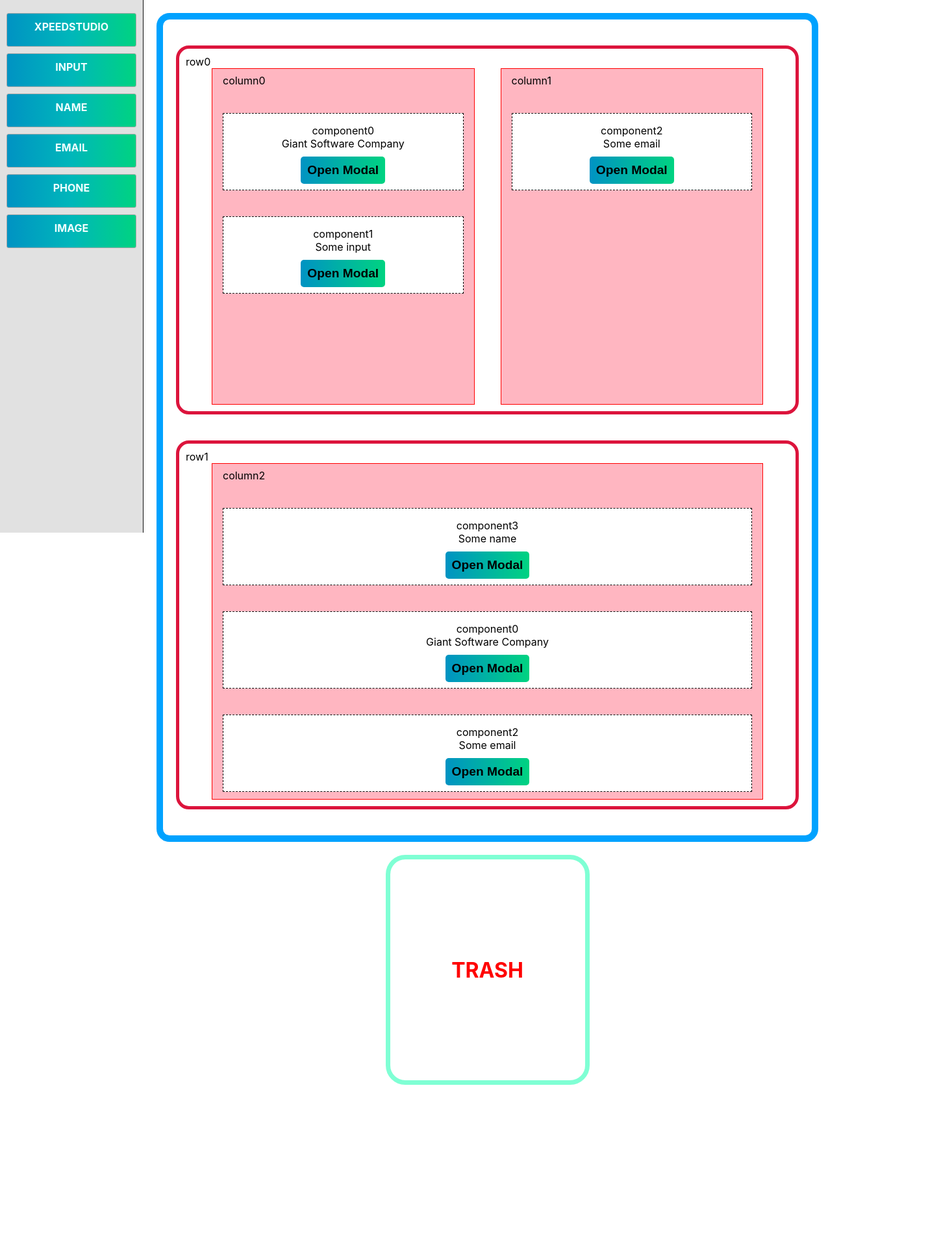
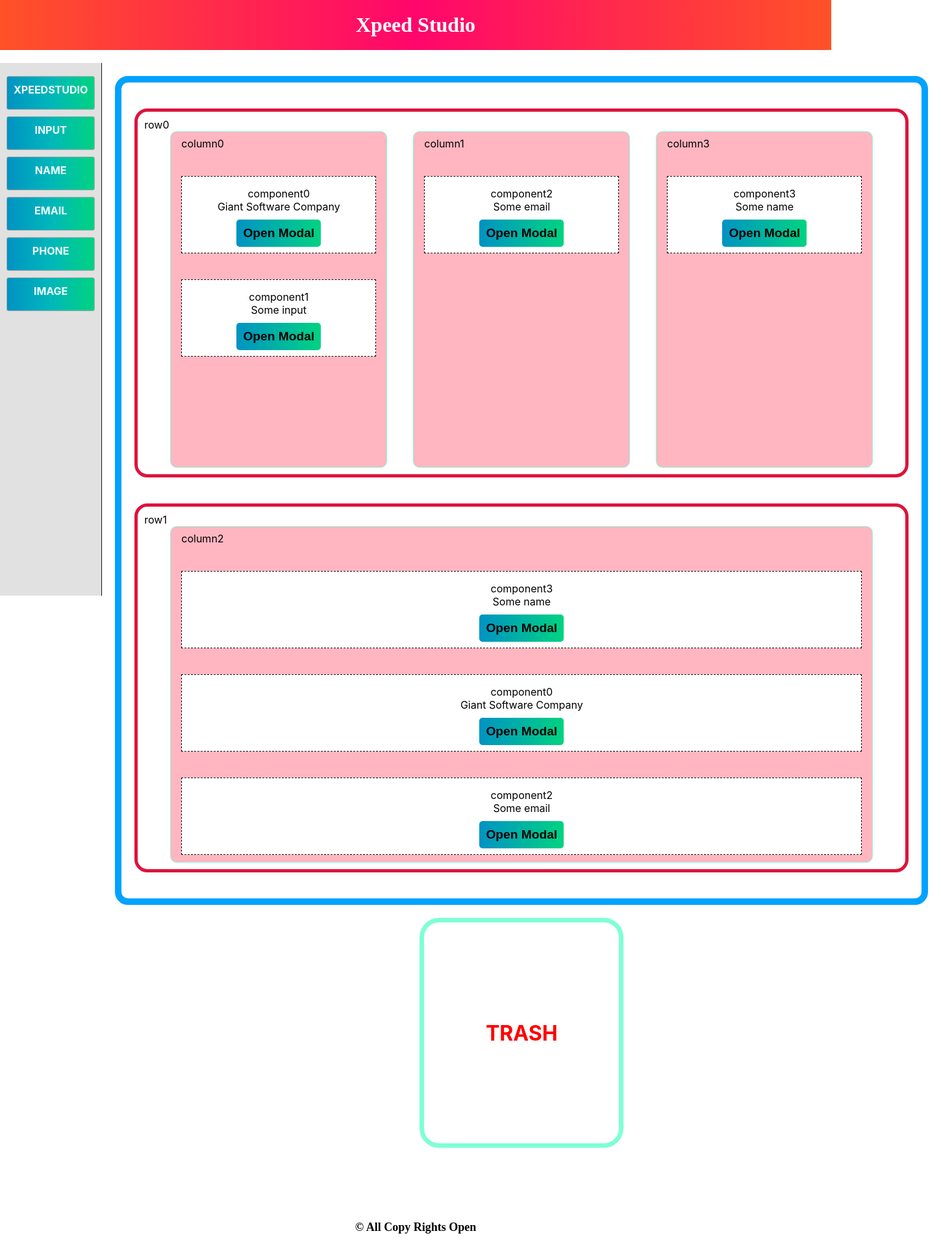
Before and after one commit to JunayedKhanNoor/react-DnD-assesment-task, a React (Create React App) app: page / in a window 1280 px wide. Shown: the whole page at 65% size, 1449 px wide, since content can reach past the window. Before the commit the page ends 1770 px from the top, so only its background shows below. Built offline with nearby package versions, Linux system fonts and the light colour scheme.

Commit message:
Header and Footer added

```diff
--- a/src/App.css
+++ b/src/App.css
@@ -142,14 +142,26 @@ body {
   }
 }
 #containerD {
-  position: relative;
   background-color: lightpink;
-  border: solid red 1px;
+  border: solid aquamarine 1px;
+  border-radius: 10px;
 }
 
-#draghandle {
-  position: absolute;
-  bottom: 0;
-  right: 0;
-  transform: translate(50%, 50%);
+#navbar {
+  text-align: center;
+  font-family: 'Times New Roman', Times, serif;
+  font-weight: bolder;
+  font-size: xx-large;
+  color: white;
+  margin-top: 0;
+  padding: 20px;
+  margin-bottom: 20px;
+  background-color: transparent;
+  background-image: linear-gradient(-90deg, #ff5227 0%, #ff066c 50%, #ff5227 100%);
 }
+#footer {
+  text-align: center;
+  font-family: 'Times New Roman', Times, serif;
+  font-weight: 600;
+  font-size: large;
+}
--- a/src/App.js
+++ b/src/App.js
@@ -7,9 +7,11 @@ import Example from './example';
 function App() {
   return (
     <>
+      <h1 id="navbar">Xpeed Studio</h1>
       <DndProvider backend={HTML5Backend}>
         <Example />
       </DndProvider>
+      <h1 id="footer">&copy; All Copy Rights Open</h1>
     </>
   );
 }
--- a/src/initial-data.js
+++ b/src/initial-data.js
@@ -27,6 +27,16 @@ const initialData = {
             {
               type: COMPONENT,
               id: 'component2',
+            },
+          ],
+        },
+        {
+          type: COLUMN,
+          id: 'column3',
+          children: [
+            {
+              type: COMPONENT,
+              id: 'component3',
             },
           ],
         },
```
